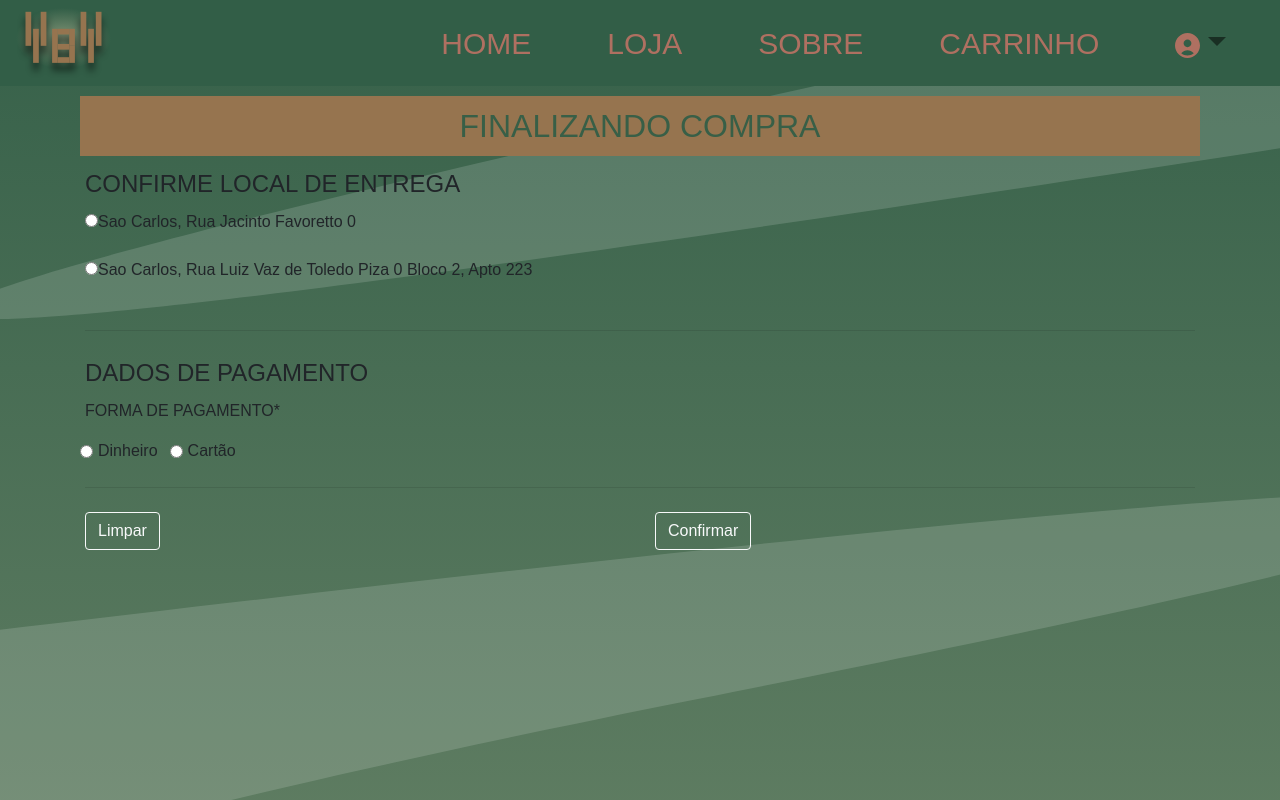
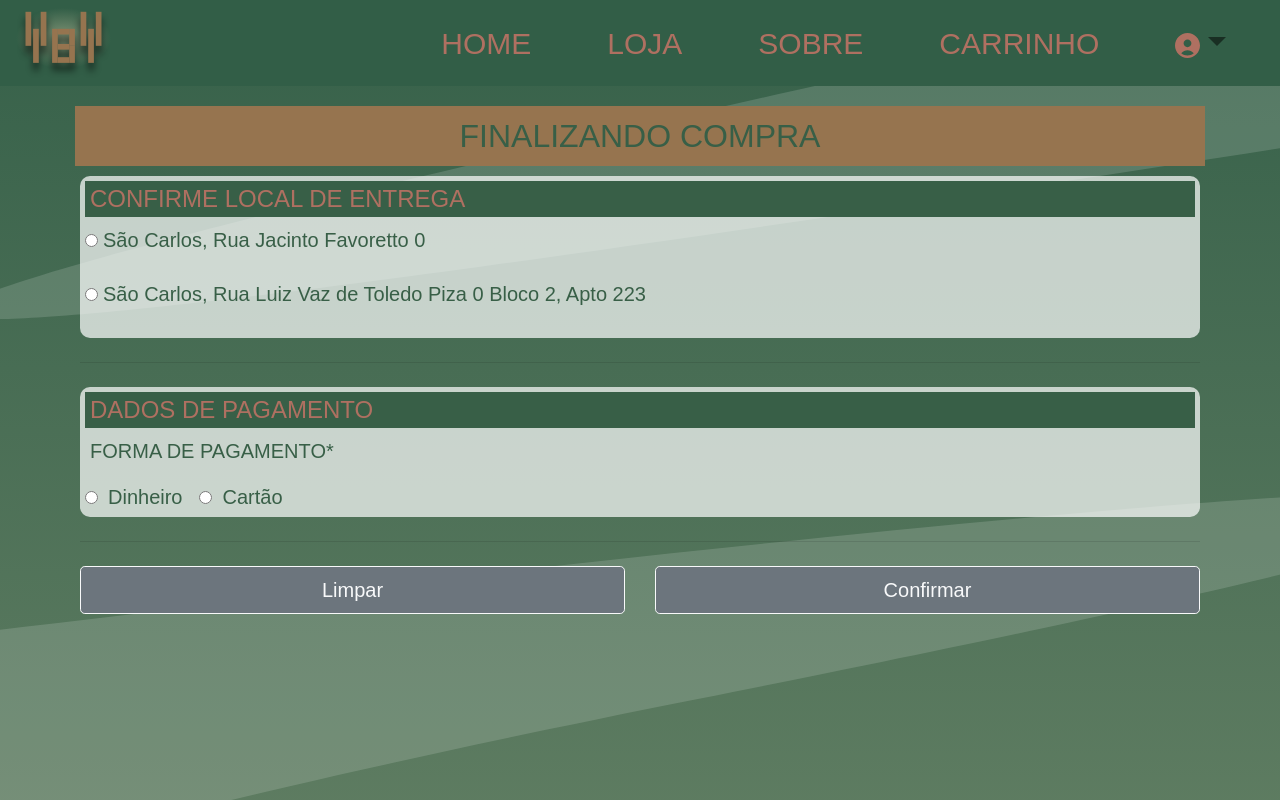
Before and after one commit to gicutieri/trab-web, a Vue app in the folder front/: page /pagamento in a window 1280 px wide. Shown: the top 800 px of the page. Built offline with nearby package versions, Linux system fonts and the light colour scheme.

Commit message:
pagamento

```diff
--- a/front/src/App.vue
+++ b/front/src/App.vue
@@ -80,4 +80,12 @@ a.dropdown-item {
     color: #AF7061;
     font-size: 20px;
 }
+a.dropdown-item:hover {
+    background-color: #325E47;
+}
+.fundobranco{
+    background-color: rgb(255, 255, 255);
+    border-radius: 10px;
+    padding: 5px;
+}
 </style>
--- a/front/src/views/Minha-conta.vue
+++ b/front/src/views/Minha-conta.vue
@@ -159,6 +159,9 @@ export default {
     border-radius: 10px;
     padding: 5px;
 }
+.container{
+    padding: 10px;
+}
 legend{
     color: #AF7061;
     padding-left: 5px;
--- a/front/src/views/Pagamento.vue
+++ b/front/src/views/Pagamento.vue
@@ -11,40 +11,45 @@
 
             <form name="pagamento" class="form-horizontal" method="POST" onsubmit="event.preventDefault();">
 
+                <div class="fundobranco">
                     <fieldset>
                         <legend>CONFIRME LOCAL DE ENTREGA</legend>
 
                         <div v-for="(local,index) in enderecos" :key="index" class="form-group">
-                    <input type="radio" v-bind:id="key" v-bind:value="key" name="Entrega" required/>
+                            <input type="radio" v-bind:id="key" v-bind:value="key" name="Entrega"  class="tx" required/>
                             <label v-bind:for="key">{{ local.Cidade +", "+ local.rua +" "+ local.Num +" "+ local.Complemento }}</label>
                         </div>
                     </fieldset>
+                </div>
+
                 <hr class="my-4">
 
+                <div class="fundobranco">
                     <fieldset>
                         <legend>DADOS DE PAGAMENTO</legend>
-
-                <p>FORMA DE PAGAMENTO*</p>
+                        <p class="controlf">FORMA DE PAGAMENTO*</p>
                             <div class="form-row">
-                    <div class="form-check form-check-inline">
+                                <div class="form-check form-check-inline tx">
                                     <input id="dinheiro" type="radio" name="forma_pagamento" class="form-check-input" value="dinheiro" required/>
-                        <label for="dinheiro" class="form-check-label">Dinheiro</label>
+                                    <label for="dinheiro" class="form-check-label tx">Dinheiro</label>
                                 </div>
-                    <div class="form-check form-check-inline">
+                                <div class="form-check form-check-inline tx">
                                     <input id="cartao" type="radio" name="forma_pagamento" class="form-check-input" value="cartao" required/>
-                        <label for="cartao" class="form-check-label">Cartão</label>
+                                    <label for="cartao" class="form-check-label tx">Cartão</label>
                                 </div>
                             </div>
                     </fieldset>
+                </div>
+
                 <hr class="my-4">
 
                 <div id="outer">
                     <div class="row">
                         <div class="col-md-6 col-2">
-                        <input type="reset" value="Limpar" class="btn btn-outline-light">
+                            <input type="reset" value="Limpar" class="btn btn-secondary btn-lg btncad btn-block btn-outline-light">
                         </div>
                         <div class="col-md-6 col-2">
-                        <input type="submit" value="Confirmar" class="btn btn-outline-light" onclick="verificarCadastro()">
+                            <input type="submit" value="Confirmar" class="btn btn-secondary btn-lg btncad btn-block btn-outline-light" onclick="verificarCadastro()">
                         </div>
                     </div>
                 </div>
@@ -60,8 +65,8 @@ export default {
     data: function() {
         return{
             enderecos: [
-                {index: 0, rua: "Rua Jacinto Favoretto", Num: "0", Complemento: "", Cidade: "Sao Carlos"},
-                {index: 1, rua: "Rua Luiz Vaz de Toledo Piza", Num: "0", Complemento: "Bloco 2, Apto 223", Cidade: "Sao Carlos"}
+                {index: 0, rua: "Rua Jacinto Favoretto", Num: "0", Complemento: "", Cidade: "São Carlos"},
+                {index: 1, rua: "Rua Luiz Vaz de Toledo Piza", Num: "0", Complemento: "Bloco 2, Apto 223", Cidade: "São Carlos"}
             ]
         }
 
@@ -71,5 +76,30 @@ export default {
 </script>
 
 <style scoped>
-
+.fundobranco{
+    background-color: rgba(255, 255, 255, 0.7);
+    border-radius: 10px;
+    padding: 5px;
+}
+.container{
+    padding: 10px;
+}
+legend{
+    color: #AF7061;
+    padding-left: 5px;
+    background-color:#385f47;
+}
+label{
+    padding-left: 5px;
+    color: #385f47;
+    font-size: 20px;
+}
+.tx{
+    padding-left: 5px;
+}
+.controlf{
+    padding-left: 5px;
+    color: #385f47;
+    font-size: 20px;
+}
 </style>
```
Lines whose indentation alone changed are shown as unchanged.
